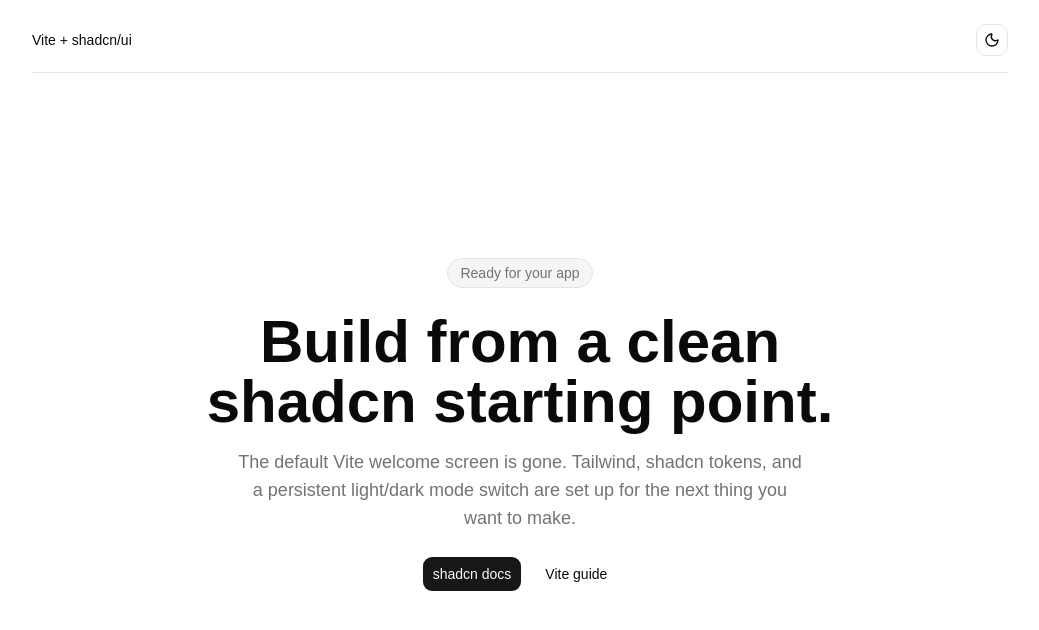
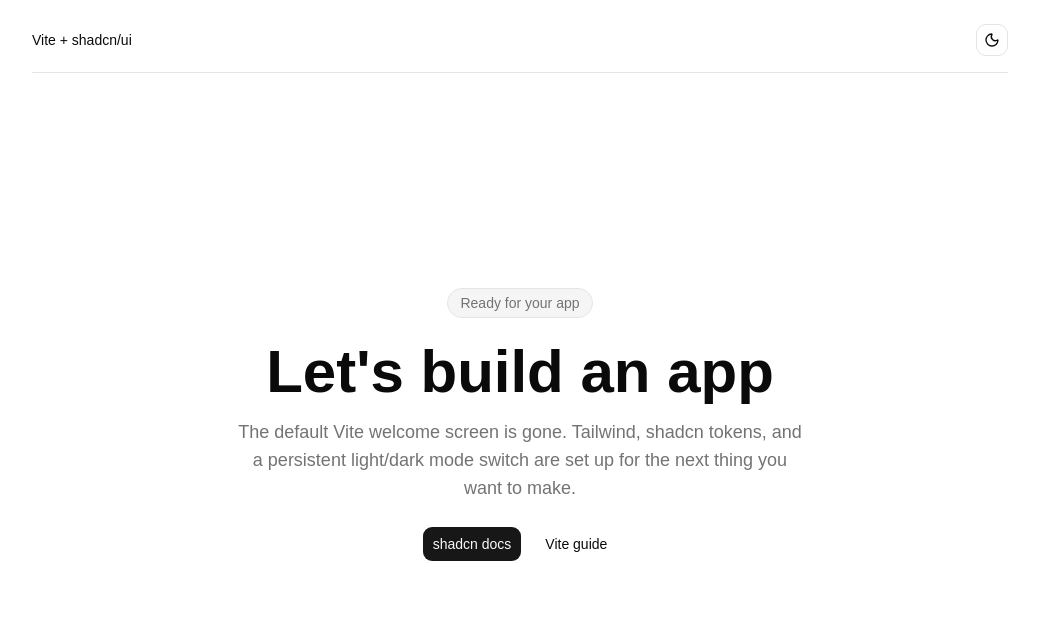
Before and after one commit to hikarikami/signal-app, a React (Vite) app: page / in a window 1280 px wide. Shown: the top 630 px of the page, without its empty margins (120-1159 px from the left). Built offline with nearby package versions, Linux system fonts and the light colour scheme.

Commit message:
Change landing page main text to 'Let's build an app'

```diff
--- a/src/App.jsx
+++ b/src/App.jsx
@@ -51,7 +51,7 @@ function App() {
             </div>
             <div className="space-y-4">
               <h1 className="text-4xl font-semibold tracking-normal text-balance sm:text-6xl">
-                Build from a clean shadcn starting point.
+                Let's build an app
               </h1>
               <p className="mx-auto max-w-xl text-base leading-7 text-muted-foreground sm:text-lg">
                 The default Vite welcome screen is gone. Tailwind, shadcn
```
Also changed, not shown: 1 other file (tests, documents, lock files or other folders).
